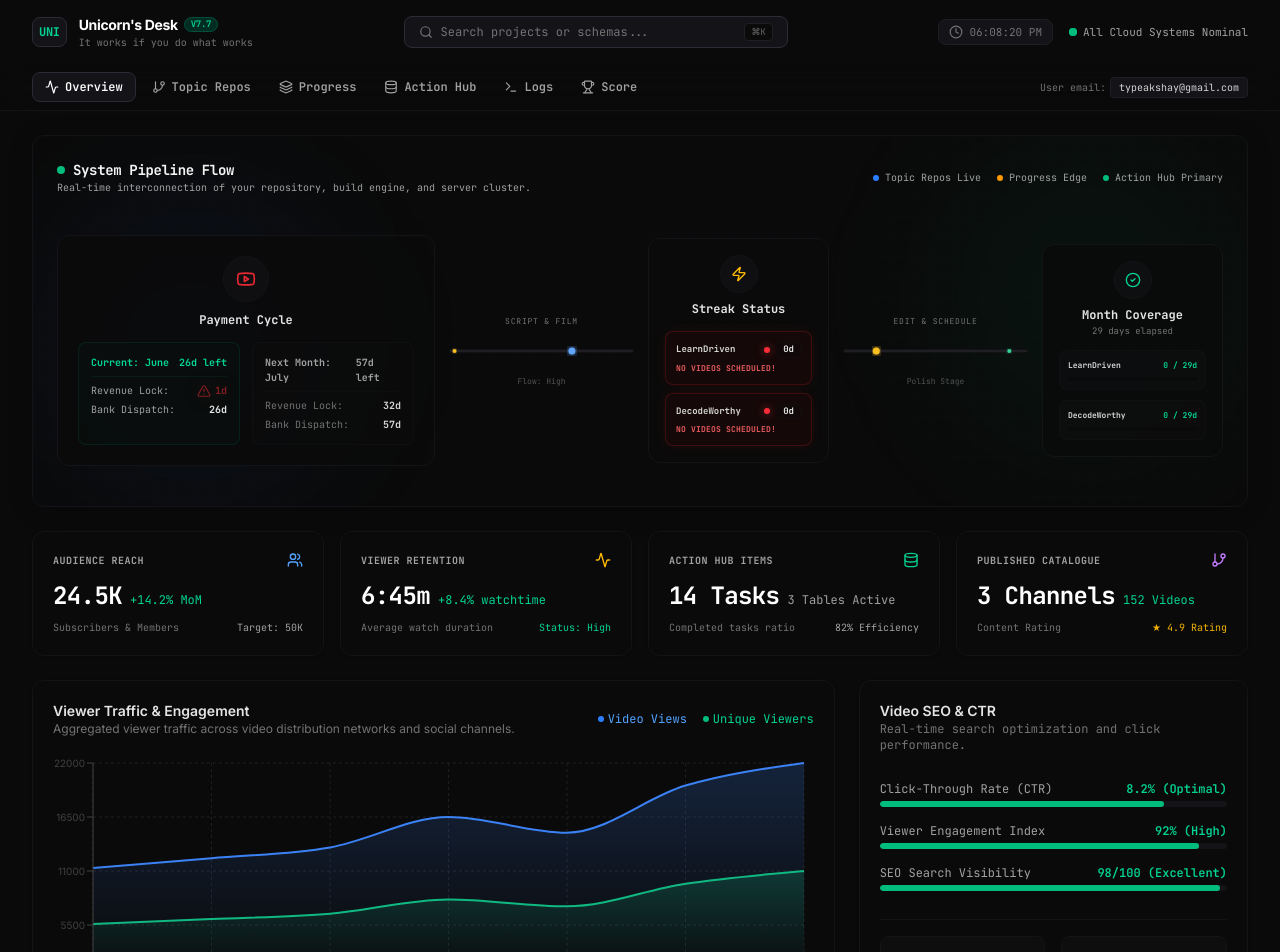
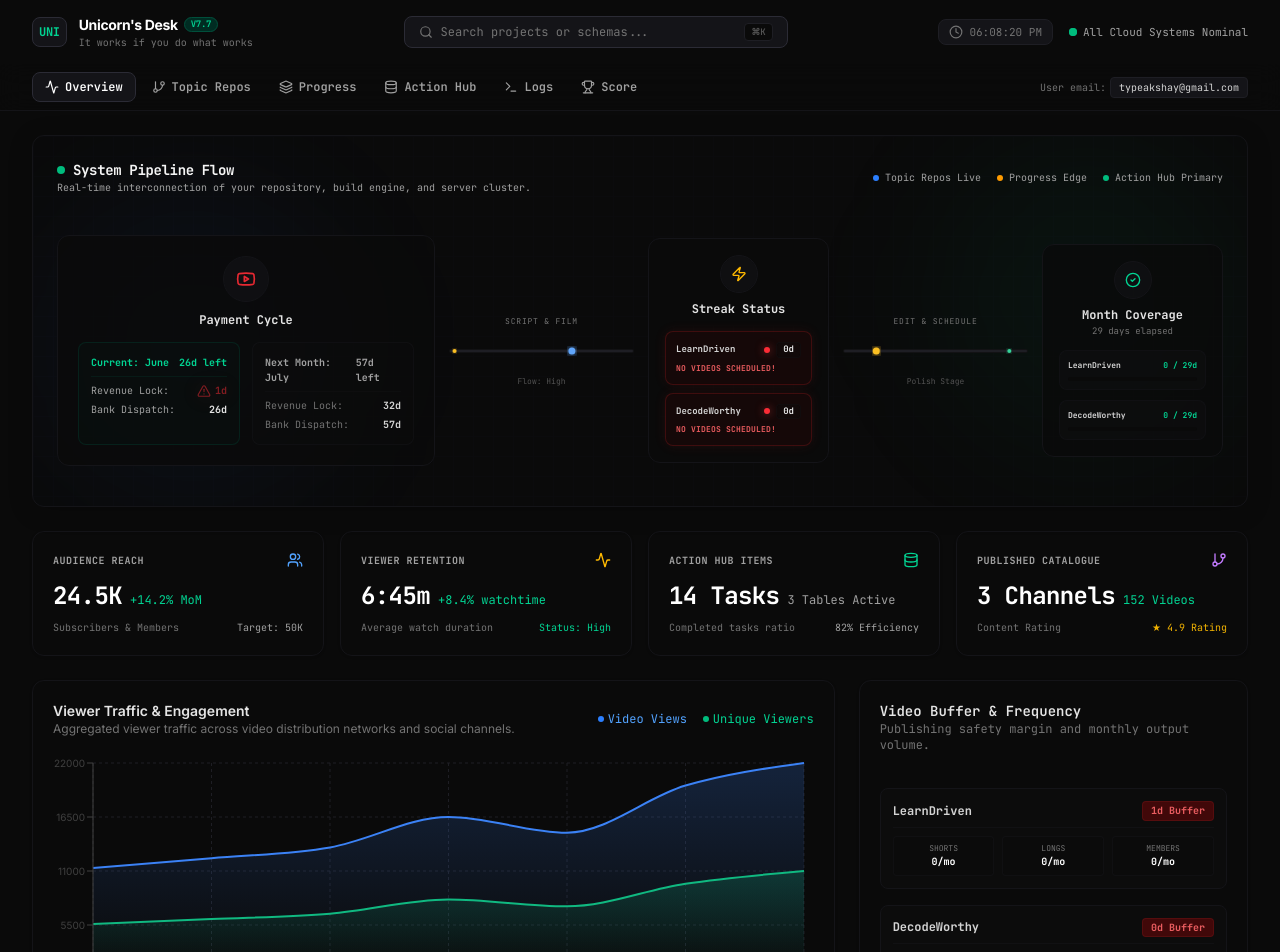
Before and after one commit to akshay58165/system-hub-dashboard, a React (Vite) app: page / in a window 1280 px wide. Shown: the top 952 px of the page. Built offline with nearby package versions, Linux system fonts and the light colour scheme.

Commit message:
feat: replace Video SEO & CTR card with dynamic Video Buffer & Frequency tracking card

```diff
--- a/src/components/Overview.tsx
+++ b/src/components/Overview.tsx
@@ -255,6 +255,81 @@ export default function Overview({ repos, vercelProjects, supabase, events, onTa
       learnDriven: getCoverageForChannel('LearnDriven'),
       decodeWorthy: getCoverageForChannel('DecodeWorthy'),
       passedDays
+    };
+  }, [topics]);
+
+  // Buffer and Frequency calculations
+  const bufferAndFrequency = useMemo(() => {
+    const today = new Date();
+    today.setHours(0, 0, 0, 0);
+
+    const isShortVideo = (t: Topic) => {
+      return (
+        (t.revenueLevel && ['Lvl 1', 'Lvl 2', 'Lvl 3', 'Lvl 4'].includes(t.revenueLevel)) ||
+        t.name.toLowerCase().includes('short') ||
+        t.description.toLowerCase().includes('short')
+      );
+    };
+
+    const isLongVideo = (t: Topic) => {
+      return (
+        (t.revenueLevel && ['Lvl 6', 'Lvl 7', 'Lvl 8', 'Lvl 9', 'Lvl 20'].includes(t.revenueLevel)) ||
+        t.name.toLowerCase().includes('long') ||
+        t.description.toLowerCase().includes('long')
+      );
+    };
+
+    const isMembersOnly = (t: Topic) => {
+      return (
+        (t.revenueLevel && t.revenueLevel === 'Lvl 5') ||
+        t.name.toLowerCase().includes('member') ||
+        t.description.toLowerCase().includes('member')
+      );
+    };
+
+    const getMetricsForChannel = (channel: 'LearnDriven' | 'DecodeWorthy') => {
+      // Buffer: Only scheduled in the future
+      const scheduledFuture = topics.filter(t =>
+        t.channel === channel &&
+        t.status === 'scheduled' &&
+        t.dueDate &&
+        new Date(t.dueDate) > today
+      );
+
+      // Unique days covered in the future
+      const uniqueFutureDays = new Set(scheduledFuture.map(t => {
+        const d = new Date(t.dueDate!);
+        return `${d.getFullYear()}-${d.getMonth() + 1}-${d.getDate()}`;
+      }));
+
+      const bufferDays = uniqueFutureDays.size;
+
+      // Frequency (current month scheduled + completed/published)
+      const startOfMonth = new Date(today.getFullYear(), today.getMonth(), 1);
+      const endOfMonth = new Date(today.getFullYear(), today.getMonth() + 1, 0, 23, 59, 59, 999);
+
+      const monthVideos = topics.filter(t =>
+        t.channel === channel &&
+        t.dueDate &&
+        new Date(t.dueDate) >= startOfMonth &&
+        new Date(t.dueDate) <= endOfMonth
+      );
+
+      const shortsCount = monthVideos.filter(isShortVideo).length;
+      const longsCount = monthVideos.filter(isLongVideo).length;
+      const membersCount = monthVideos.filter(isMembersOnly).length;
+
+      return {
+        bufferDays,
+        shortsCount,
+        longsCount,
+        membersCount
+      };
+    };
+
+    return {
+      learnDriven: getMetricsForChannel('LearnDriven'),
+      decodeWorthy: getMetricsForChannel('DecodeWorthy')
     };
   }, [topics]);
 
@@ -799,54 +874,60 @@ export default function Overview({ repos, vercelProjects, supabase, events, onTa
           </div>
         </div>
 
-        {/* Right: Server / Web Vitals & Hardware Speeds */}
-        <div className="bg-neutral-950 border border-neutral-900 rounded-xl p-5 flex flex-col justify-between space-y-4 shadow-sm hover:border-neutral-850/30 transition duration-300">
+        {/* Right: Video Buffer & Frequency */}
+        <div className="bg-neutral-950 border border-neutral-900 rounded-xl p-5 flex flex-col justify-between space-y-4 shadow-sm hover:border-neutral-850/30 transition duration-300 font-mono">
           <div>
-            <h3 className="text-sm font-semibold text-neutral-200">Video SEO & CTR</h3>
-            <p className="text-xs text-neutral-500 font-mono">Real-time search optimization and click performance.</p>
+            <h3 className="text-sm font-semibold text-neutral-200">Video Buffer & Frequency</h3>
+            <p className="text-xs text-neutral-500">Publishing safety margin and monthly output volume.</p>
           </div>
 
-          {/* CTR Speedometer */}
-          <div className="space-y-4 py-2 font-mono">
-            <div className="space-y-1">
-              <div className="flex justify-between text-xs">
-                <span className="text-neutral-400">Click-Through Rate (CTR)</span>
-                <span className="text-emerald-400 font-semibold">8.2% (Optimal)</span>
+          <div className="space-y-4 py-1 text-xs">
+            {/* LearnDriven Block */}
+            <div className="p-3 bg-neutral-900/20 border border-neutral-900 rounded-lg space-y-2">
+              <div className="flex justify-between items-center border-b border-neutral-900/60 pb-1.5 font-bold">
+                <span className="text-neutral-300">LearnDriven</span>
+                <span className={`text-[10px] px-2 py-0.5 rounded ${
+                  bufferAndFrequency.learnDriven.bufferDays >= 5 ? 'bg-emerald-950 text-emerald-400 border border-emerald-900/40' :
+                  bufferAndFrequency.learnDriven.bufferDays >= 2 ? 'bg-amber-950/40 text-orange-400 border border-amber-900/40' :
+                  'bg-red-950 text-red-400 border border-red-900/40 animate-pulse'
+                }`}>
+                  {bufferAndFrequency.learnDriven.bufferDays}d Buffer
+                </span>
               </div>
-              <div className="w-full bg-neutral-900 rounded-full h-1.5 overflow-hidden">
-                <div className="bg-emerald-500 h-1.5 rounded-full" style={{ width: '82%' }} />
+              <div className="grid grid-cols-3 gap-2 text-center text-[10px] text-neutral-400">
+                <div className="bg-neutral-950/40 p-1.5 rounded border border-neutral-900/60">
+                  <span className="text-[8px] uppercase text-neutral-500 block">Shorts</span>
+                  <span className="font-bold text-white mt-0.5 block">{bufferAndFrequency.learnDriven.shortsCount}/mo</span>
+                </div>
+                <div className="bg-neutral-950/40 p-1.5 rounded border border-neutral-900/60">
+                  <span className="text-[8px] uppercase text-neutral-500 block">Longs</span>
+                  <span className="font-bold text-white mt-0.5 block">{bufferAndFrequency.learnDriven.longsCount}/mo</span>
+                </div>
+                <div className="bg-neutral-950/40 p-1.5 rounded border border-neutral-900/60">
+                  <span className="text-[8px] uppercase text-neutral-500 block">Members</span>
+                  <span className="font-bold text-white mt-0.5 block">{bufferAndFrequency.learnDriven.membersCount}/mo</span>
+                </div>
               </div>
             </div>
 
-            <div className="space-y-1">
-              <div className="flex justify-between text-xs">
-                <span className="text-neutral-400">Viewer Engagement Index</span>
-                <span className="text-emerald-400 font-semibold">92% (High)</span>
+            {/* DecodeWorthy Block */}
+            <div className="p-3 bg-neutral-900/20 border border-neutral-900 rounded-lg space-y-2">
+              <div className="flex justify-between items-center border-b border-neutral-900/60 pb-1.5 font-bold">
+                <span className="text-neutral-300">DecodeWorthy</span>
+                <span className={`text-[10px] px-2 py-0.5 rounded ${
+                  bufferAndFrequency.decodeWorthy.bufferDays >= 5 ? 'bg-emerald-950 text-emerald-400 border border-emerald-900/40' :
+                  bufferAndFrequency.decodeWorthy.bufferDays >= 2 ? 'bg-amber-950/40 text-orange-400 border border-amber-900/40' :
+                  'bg-red-950 text-red-400 border border-red-900/40 animate-pulse'
+                }`}>
+                  {bufferAndFrequency.decodeWorthy.bufferDays}d Buffer
+                </span>
               </div>
-              <div className="w-full bg-neutral-900 rounded-full h-1.5 overflow-hidden">
-                <div className="bg-emerald-500 h-1.5 rounded-full" style={{ width: '92%' }} />
+              <div className="grid grid-cols-3 gap-2 text-center text-[10px] text-neutral-400">
+                <div className="bg-neutral-950/40 p-1.5 rounded border border-neutral-900/60 col-span-3">
+                  <span className="text-[8px] uppercase text-neutral-500 block">Shorts Frequency</span>
+                  <span className="font-bold text-white mt-0.5 block">{bufferAndFrequency.decodeWorthy.shortsCount}/mo (Long/Member N/A)</span>
+                </div>
               </div>
-            </div>
-
-            <div className="space-y-1">
-              <div className="flex justify-between text-xs">
-                <span className="text-neutral-400">SEO Search Visibility</span>
-                <span className="text-emerald-400 font-semibold">98/100 (Excellent)</span>
-              </div>
-              <div className="w-full bg-neutral-900 rounded-full h-1.5 overflow-hidden">
-                <div className="bg-emerald-500 h-1.5 rounded-full" style={{ width: '98%' }} />
-              </div>
-            </div>
-          </div>
-
-          <div className="pt-4 border-t border-neutral-900 grid grid-cols-2 gap-4">
-            <div className="p-3 bg-neutral-900/40 border border-neutral-900 rounded-lg text-center font-mono">
-              <span className="text-[10px] uppercase font-semibold text-neutral-500 tracking-wider block">Active Scripts</span>
-              <span className="text-lg font-bold text-emerald-400 mt-1 block">{supabase.metrics.activeConnections}</span>
-            </div>
-            <div className="p-3 bg-neutral-900/40 border border-neutral-900 rounded-lg text-center font-mono">
-              <span className="text-[10px] uppercase font-semibold text-neutral-500 tracking-wider block">Publish Delay</span>
-              <span className="text-lg font-bold text-blue-400 mt-1 block">0.5h</span>
             </div>
           </div>
         </div>
```
